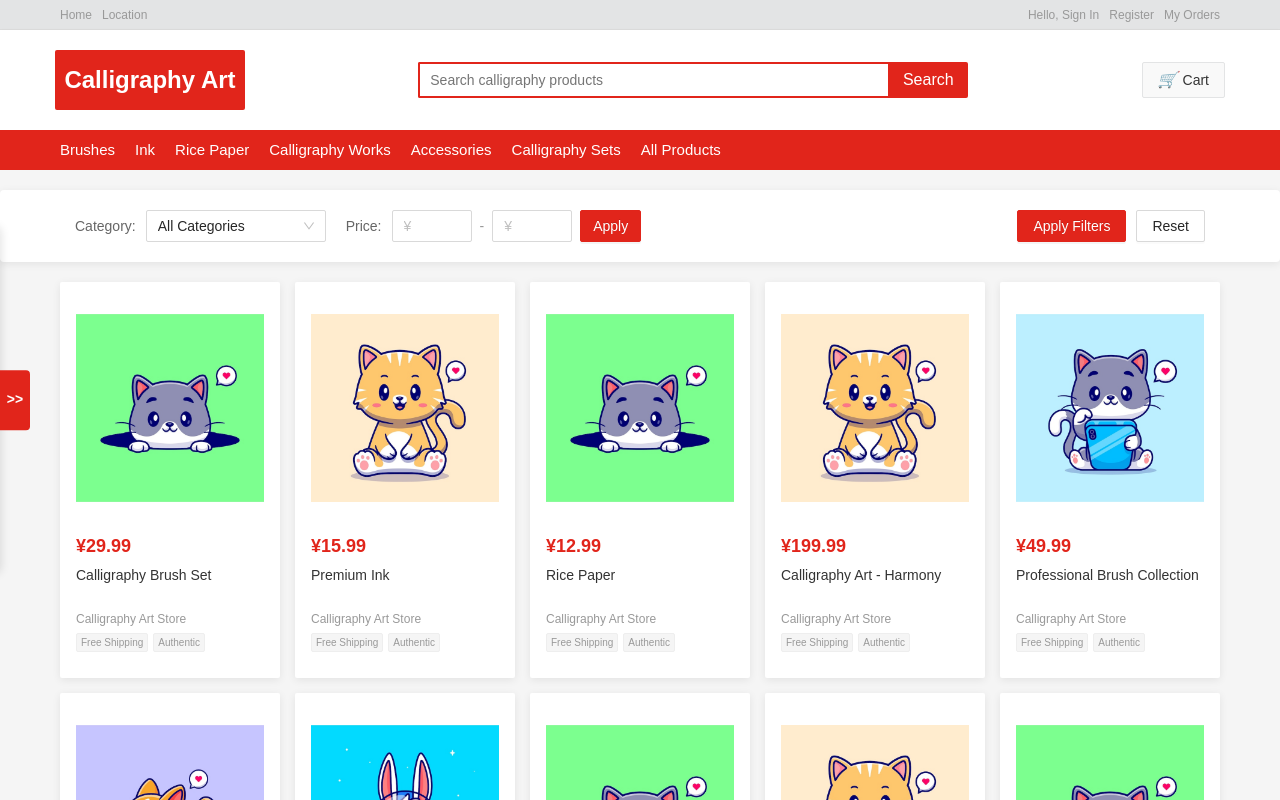
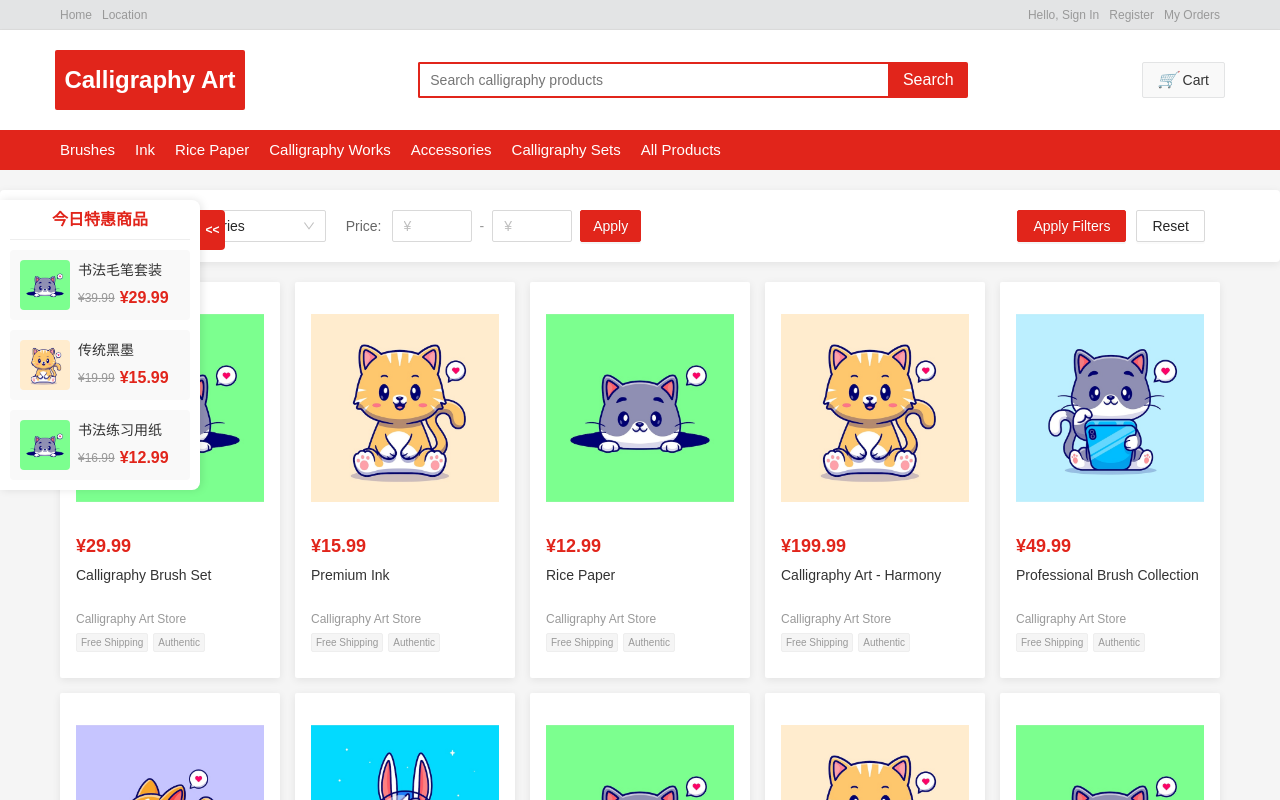
Before and after one commit to yzw0905/autest, a Vue app in the folder calligraphy-frontend/: page /products in a window 1280 px wide. Shown: the top 800 px of the page. Built offline with nearby package versions, Linux system fonts and the light colour scheme.

Commit message:
修改左侧优惠商品滑窗，使其默认展开并调整样式

```diff
--- a/calligraphy-frontend/src/components/PromotionSidebar.vue
+++ b/calligraphy-frontend/src/components/PromotionSidebar.vue
@@ -4,7 +4,7 @@
       {{ isExpanded ? '<<' : '>>' }}
     </div>
     <div class="sidebar-content">
-      <h3 class="sidebar-title">今日特惠</h3>
+      <h3 class="sidebar-title">今日特惠商品</h3>
       <div class="promotion-items">
         <div v-for="(item, index) in promotionItems" :key="index" class="promotion-item" @click="viewProductDetails(item.productId)">
           <div class="item-image">
@@ -32,33 +32,33 @@ export default {
   name: 'PromotionSidebar',
   setup() {
     const router = useRouter();
-    const isExpanded = ref(false);
+    const isExpanded = ref(true); // 默认展开
 
-    // 模拟优惠商品数据
+    // 模拟优惠商品数据 - 与实际商品价格对应
     const promotionItems = ref([
       {
         productId: 1,
-        productName: '高级书法毛笔套装',
-        price: 19.99,
-        originalPrice: 29.99,
+        productName: '书法毛笔套装',
+        price: 29.99,
+        originalPrice: 39.99,
         imagePath: '/images/products/product1.jpg',
-        discount: '6.7折'
+        discount: '7.5折'
       },
       {
         productId: 2,
-        productName: '优质宣纸',
-        price: 9.99,
-        originalPrice: 15.99,
+        productName: '传统黑墨',
+        price: 15.99,
+        originalPrice: 19.99,
         imagePath: '/images/products/product2.jpg',
-        discount: '6.2折'
+        discount: '8折'
       },
       {
-        productId: 5,
-        productName: '专业墨汁',
+        productId: 3,
+        productName: '书法练习用纸',
         price: 12.99,
-        originalPrice: 18.99,
-        imagePath: '/images/products/product5.jpg',
-        discount: '6.8折'
+        originalPrice: 16.99,
+        imagePath: '/images/products/product3.jpg',
+        discount: '7.6折'
       }
     ]);
 
@@ -84,10 +84,9 @@ export default {
 <style scoped>
 .promotion-sidebar {
   position: fixed;
-  left: -250px;
-  top: 50%;
-  transform: translateY(-50%);
-  width: 250px;
+  left: 0;
+  top: 200px; /* 调整位置，使其在页面上方 */
+  width: 200px; /* 减小宽度 */
   height: auto;
   max-height: 80vh;
   background-color: white;
@@ -105,11 +104,10 @@ export default {
 
 .toggle-button {
   position: absolute;
-  right: -30px;
-  top: 50%;
-  transform: translateY(-50%);
-  width: 30px;
-  height: 60px;
+  right: -25px;
+  top: 10px; /* 调整到顶部 */
+  width: 25px;
+  height: 40px;
   background-color: var(--primary-color);
   color: white;
   display: flex;
@@ -118,28 +116,30 @@ export default {
   cursor: pointer;
   border-radius: 0 4px 4px 0;
   font-weight: bold;
+  font-size: 12px;
 }
 
 .sidebar-content {
   width: 100%;
   height: 100%;
-  padding: 15px;
+  padding: 10px;
   overflow-y: auto;
+  max-height: 500px; /* 限制最大高度 */
 }
 
 .sidebar-title {
   color: var(--primary-color);
-  font-size: 18px;
-  margin-bottom: 15px;
+  font-size: 16px;
+  margin-bottom: 10px;
   text-align: center;
   border-bottom: 1px solid #eee;
-  padding-bottom: 10px;
+  padding-bottom: 8px;
 }
 
 .promotion-items {
   display: flex;
   flex-direction: column;
-  gap: 15px;
+  gap: 10px;
 }
 
 .promotion-item {
@@ -158,11 +158,11 @@ export default {
 }
 
 .item-image {
-  width: 60px;
-  height: 60px;
+  width: 50px;
+  height: 50px;
   border-radius: 4px;
   overflow: hidden;
-  margin-right: 10px;
+  margin-right: 8px;
 }
 
 .item-image img {
```
